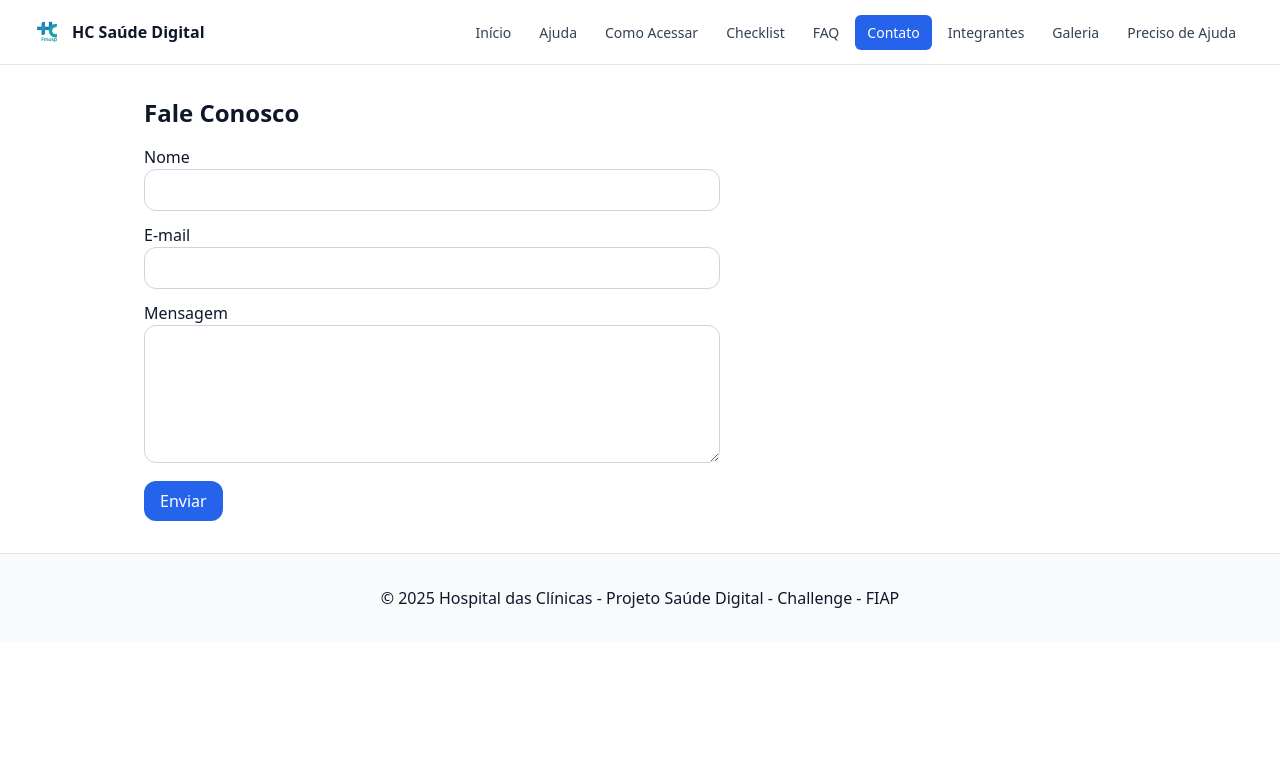
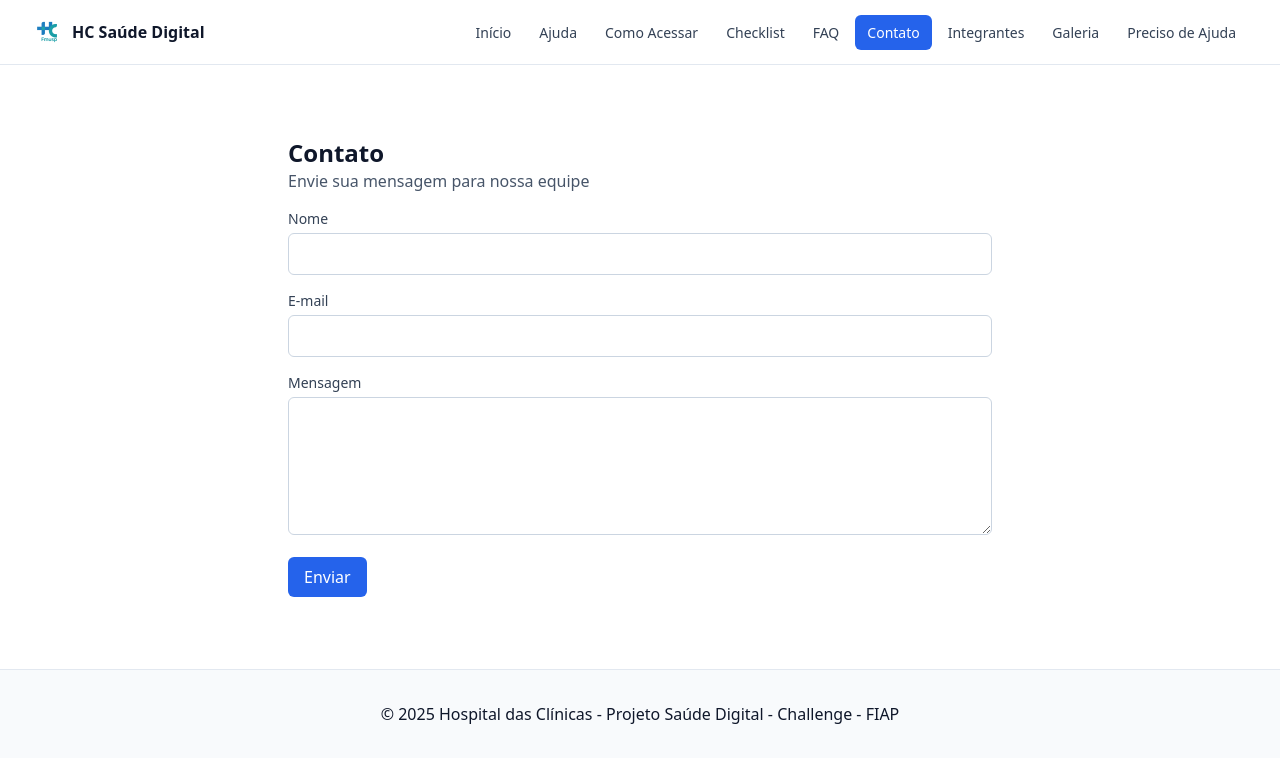
Before and after one commit to challenge32/challenge-sprint3, a React (Vite) app: page /contato in a window 1280 px wide. Shown: the top 762 px of the page. Built offline with nearby package versions, Linux system fonts and the light colour scheme.

Commit message:
feat(contato): validação com React Hook Form (TS), feedback de sucesso e acessibilidade

```diff
--- a/src/pages/Contato.tsx
+++ b/src/pages/Contato.tsx
@@ -1,48 +1,78 @@
 import { useForm } from "react-hook-form";
 import PageTitle from "../components/PageTitle";
-import FormField from "../components/ui/FormField";
-import Button from "../components/ui/Button";
+import { useState } from "react";
 
-type FormData = {
+type FormValues = {
   nome: string;
   email: string;
   mensagem: string;
 };
 
 export default function Contato() {
-  const { register, handleSubmit, formState: { errors, isSubmitting, isSubmitSuccessful } } = useForm<FormData>();
+  const [ok, setOk] = useState(false);
+  const { register, handleSubmit, formState: { errors, isSubmitting }, reset } = useForm<FormValues>();
 
-  const onSubmit = async (data: FormData) => {
-    await new Promise(r => setTimeout(r, 400)); // simula envio
-    console.log("Dados enviados:", data);
+  const onSubmit = async (data: FormValues) => {
+    // simula envio
+    await new Promise((r) => setTimeout(r, 400));
+    setOk(true);
+    reset();
+    setTimeout(() => setOk(false), 2500);
   };
 
   return (
-    <section className="contato">
-      <PageTitle title="Fale Conosco" />
-      <form onSubmit={handleSubmit(onSubmit)} className="space-y-3 max-w-xl">
-        <FormField id="nome" label="Nome" error={errors.nome?.message}>
-          <input id="nome" className="w-full rounded-xl border border-slate-300 px-3 py-2" {...register("nome", { required: "Informe seu nome" })} />
-        </FormField>
+    <section className="mx-auto max-w-3xl px-4 sm:px-6 lg:px-8 py-10">
+      <PageTitle title="Contato" subtitle="Envie sua mensagem para nossa equipe" />
+      {ok && (
+        <div className="mb-4 rounded-md bg-green-50 text-green-800 px-3 py-2 border border-green-200">
+          Mensagem enviada com sucesso!
+        </div>
+      )}
+      <form onSubmit={handleSubmit(onSubmit)} className="space-y-4">
         <div>
-          <label htmlFor="email" className="block font-medium">E-mail</label>
-          <input id="email" type="email" className="w-full rounded-xl border border-slate-300 px-3 py-2"
-            {...register("email", { required: "Informe seu e-mail", pattern: { value: /.+@.+\..+/, message: "E-mail inválido" } })} />
-          {errors.email && <p role="alert" className="text-red-700">{errors.email.message}</p>}
+          <label className="block text-sm font-medium text-slate-700 dark:text-zinc-200">Nome</label>
+          <input
+            type="text"
+            {...register("nome", { required: "Informe seu nome" })}
+            className="mt-1 w-full rounded-md border border-slate-300 dark:border-zinc-700 bg-white dark:bg-zinc-900 px-3 py-2 outline-none focus:ring-2 focus:ring-blue-600"
+            aria-invalid={!!errors.nome}
+          />
+          {errors.nome && <p className="mt-1 text-sm text-red-600">{errors.nome.message}</p>}
         </div>
-        <FormField id="mensagem" label="Mensagem" error={errors.mensagem?.message}>
-          <textarea id="mensagem" rows={5} className="w-full rounded-xl border border-slate-300 px-3 py-2" {...register("mensagem", { required: "Escreva sua mensagem" })} />
-        </FormField>
 
-        <Button type="submit" className="btn" disabled={isSubmitting}>
+        <div>
+          <label className="block text-sm font-medium text-slate-700 dark:text-zinc-200">E-mail</label>
+          <input
+            type="email"
+            {...register("email", {
+              required: "Informe seu e-mail",
+              pattern: { value: /\S+@\S+\.\S+/, message: "E-mail inválido" },
+            })}
+            className="mt-1 w-full rounded-md border border-slate-300 dark:border-zinc-700 bg-white dark:bg-zinc-900 px-3 py-2 outline-none focus:ring-2 focus:ring-blue-600"
+            aria-invalid={!!errors.email}
+          />
+          {errors.email && <p className="mt-1 text-sm text-red-600">{errors.email.message}</p>}
+        </div>
+
+        <div>
+          <label className="block text-sm font-medium text-slate-700 dark:text-zinc-200">Mensagem</label>
+          <textarea
+            rows={5}
+            {...register("mensagem", { required: "Descreva sua dúvida" })}
+            className="mt-1 w-full rounded-md border border-slate-300 dark:border-zinc-700 bg-white dark:bg-zinc-900 px-3 py-2 outline-none focus:ring-2 focus:ring-blue-600"
+            aria-invalid={!!errors.mensagem}
+          />
+          {errors.mensagem && <p className="mt-1 text-sm text-red-600">{errors.mensagem.message}</p>}
+        </div>
+
+        <button
+          type="submit"
+          disabled={isSubmitting}
+          className="inline-flex items-center justify-center rounded-md px-4 py-2 text-white bg-blue-600 hover:bg-blue-700 disabled:opacity-60 focus:outline-none focus-visible:ring-2 focus-visible:ring-blue-600 focus-visible:ring-offset-2"
+        >
           {isSubmitting ? "Enviando..." : "Enviar"}
-        </Button>
-
-        {isSubmitSuccessful && (
-          <p role="status" className="text-green-700">Mensagem enviada. Entraremos em contato!</p>
-        )}
+        </button>
       </form>
     </section>
   );
 }
-// sprint03-marker
```
